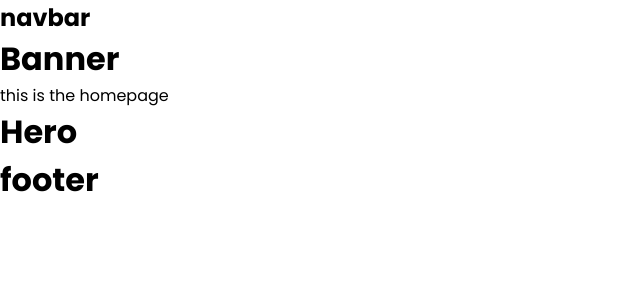
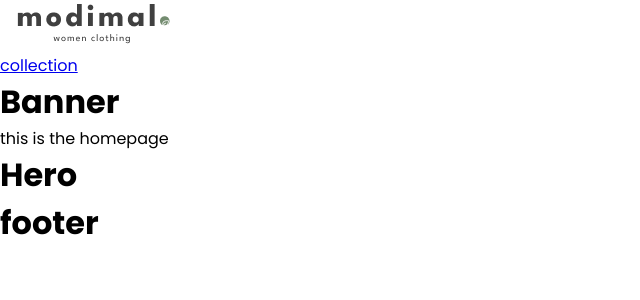
Before and after one commit to nofugazidev/modimal, a React (Vite) app: page / in a window 1280 px wide. Shown: the top 300 px of the page, without its empty margins (0-640 px from the left). Built offline with nearby package versions, Linux system fonts and the light colour scheme; a web font is replaced by a local one.

Commit message:
nav dropdown logic built

```diff
--- a/src/components/default/navbar.tsx
+++ b/src/components/default/navbar.tsx
@@ -1,14 +1,48 @@
-// import logo from "@/assets/icons/logo.png";
+import logo from "@/assets/icons/logo.png";
+import search from "@/assets/icons/search.svg";
+import user from "@/assets/icons/user.svg";
+import heart from "@/assets/icons/heart.svg";
+import bag from "@/assets/icons/bag.png";
+
+import styled from "styled-components";
+import { Link } from "react-router-dom";
 
 const Navbar: React.FC = () => {
   return (
-    <nav>
-      <div className="logo"></div>
-      <div className="nav-item"></div>
-      <div className="func"></div>
-      <h1>navbar</h1>
-    </nav>
-  )
-}
+    <StyledNavbar>
+      {/* modimal logo */}
+      <StyledLogo>
+        <img src={logo} alt="modimal-logo" />
+      </StyledLogo>
 
-export default Navbar
+      {/* navlinks */}
+      <DropdownContainer>
+        <StyledLink to="/new-in">collection</StyledLink>
+        <DropdownBox>
+          <DropdownItem to="/">lorem</DropdownItem>
+          <DropdownItem to="/">lorem</DropdownItem>
+          <DropdownItem to="/">lorem</DropdownItem>
+          <DropdownItem to="/">lorem</DropdownItem>
+          <DropdownItem to="/">lorem</DropdownItem>
+        </DropdownBox>
+      </DropdownContainer>
+    </StyledNavbar>
+  );
+};
+
+export default Navbar;
+
+const StyledNavbar = styled.nav``;
+const StyledLogo = styled.div``;
+const StyledLink = styled(Link)``;
+
+const DropdownBox = styled.div`
+  display: none;
+`;
+const DropdownItem = styled(Link)``;
+
+const DropdownContainer = styled.div`
+  &:hover ${DropdownBox}{
+    display: block;
+  }
+`;
```
